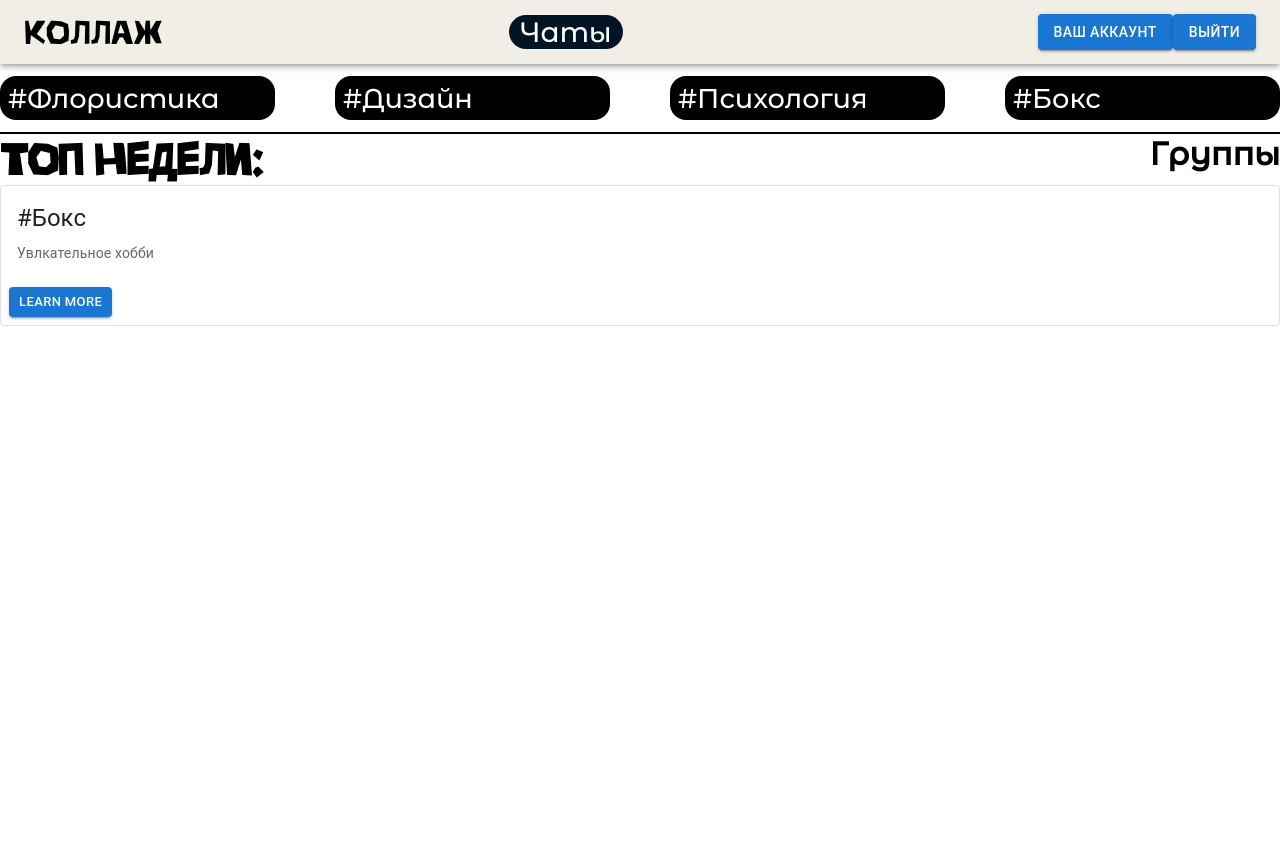
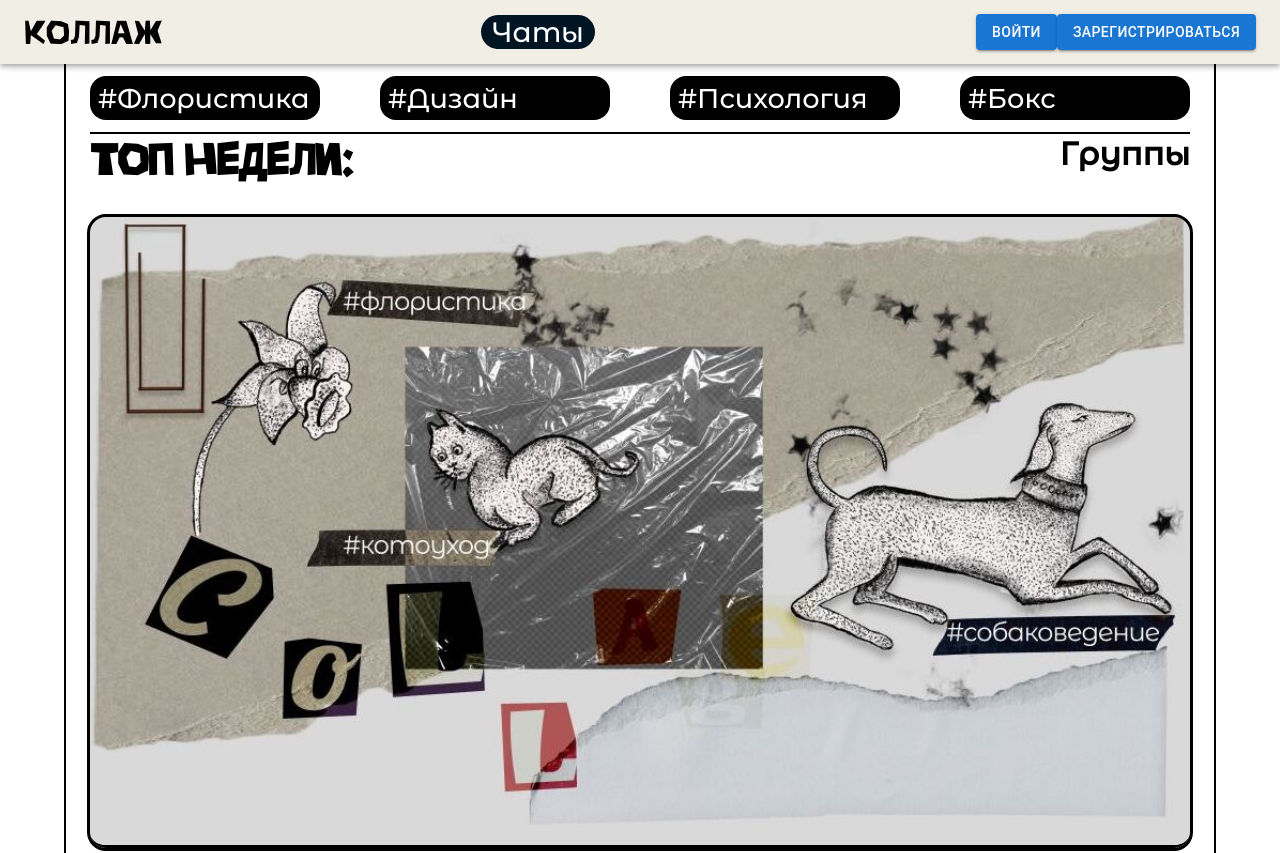
Before and after one commit to vadim36/TulaHack23-2-, a React (Create React App) app: page / in a window 1280 px wide. Shown: the top 853 px of the page. Before the commit the page ends 800 px from the top, so only its background shows below. Built offline with nearby package versions, Linux system fonts and the light colour scheme.

Commit message:
Add styles to feed page

```diff
--- a/src/App.js
+++ b/src/App.js
@@ -11,11 +11,11 @@ import RegisterPage from './pages/Register/RegisterPage';
 
 
 function App() {
-  const [isAuth, setIsAuth] = useState(true);
+  const [isAuth, setIsAuth] = useState(false);
   const [chatsArray, setChatsArray] = useState([
     {id: 1, name: 'Коллаж'},
-    {id: 2, name: 'user1'},
-    {id: 3, name: 'user2'}
+    {id: 2, name: 'Константин'},
+    {id: 3, name: 'Ангелина'}
   ]);
   const [sortedChatsArray, setSortedChatsArray] = useState(null);
   const [currentChatId, setCurrentChatId] = useState(null);
--- a/src/pages/Feed/FeedPage.jsx
+++ b/src/pages/Feed/FeedPage.jsx
@@ -2,9 +2,10 @@ import React from 'react'
 import {Swiper, SwiperSlide} from 'swiper/react';
 import 'swiper/css';
 import styles from './FeedPage.module.scss';
+import topWeekImage from './topWeek.jpeg';
+import { Container } from '@mui/material';
 
-import {Card, CardMedia, CardContent, Typography, CardActions, Button} from '@mui/material'
-import axios from 'axios';
+import {Card, CardContent, Typography, CardActions, Button} from '@mui/material';
 
 export default function FeedPage(props) {
 
@@ -18,7 +19,8 @@ export default function FeedPage(props) {
     }
 
     return (
-        <React.Fragment>
+        <Container className={styles.feedWrapper}>
+          <Container sx={{borderLeft: '2px solid #000', borderRight: '2px solid #000'}}>
             <section aria-label='for best topics'>
              <Swiper
                spaceBetween={60}
@@ -29,9 +31,10 @@ export default function FeedPage(props) {
                     <SwiperSlide className={styles.tag} key={tag.id}>{tag.body}</SwiperSlide>)}
              </Swiper>
             </section>
-            <section aria-label='for week best'>
+            <section aria-label='for week best' className={styles.weekTopicSection}>
                     <h2 className={styles.title}>Топ недели:</h2>
                     <strong style={{display: 'inline', fontSize: '2rem', float: 'right'}}>Группы</strong>
+                    <img src={topWeekImage} className={styles.topWeekImage} alt='best week topic'/>
                     <Swiper
                         spaceBetween={20}
                         slidesPerView={1}
@@ -54,6 +57,7 @@ export default function FeedPage(props) {
                             </SwiperSlide>)}
                     </Swiper>
             </section>
-        </React.Fragment>
+          </Container>
+        </Container>
     )
 }
--- a/src/pages/Feed/FeedPage.module.scss
+++ b/src/pages/Feed/FeedPage.module.scss
@@ -14,3 +14,18 @@
     font-size: 2.75rem;
     display: inline;
 }
+
+.topWeekImage {
+    outline: 3px solid #000;
+    border-bottom: 3px solid #000;
+    border-radius: 1rem;
+    cursor: pointer;
+    transition: .35s ease-out;
+
+    &:hover {
+        scale: 1.05;
+    }
+
+    width: 100%;
+    margin: 2rem 0;
+}
```
Also changed, not shown: src/pages/Feed/topWeek.jpeg (added).
